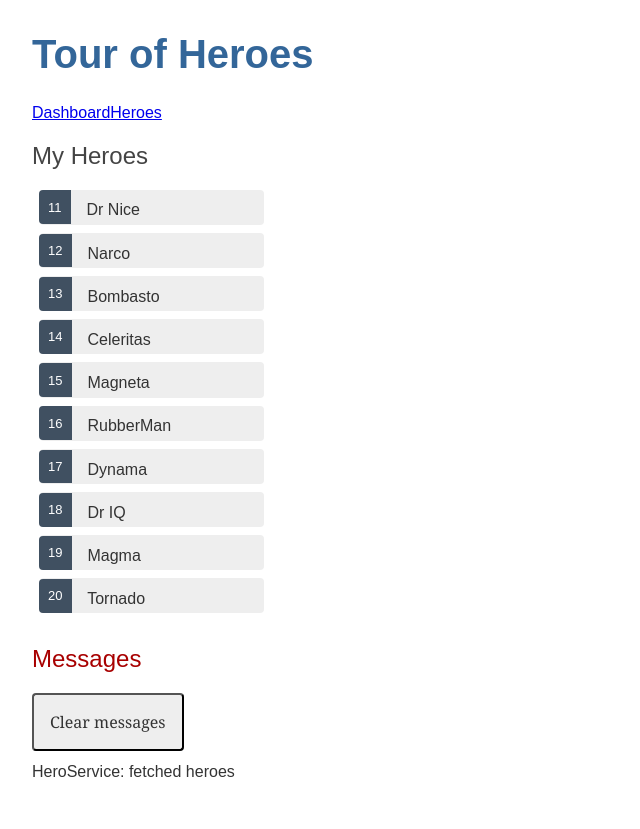
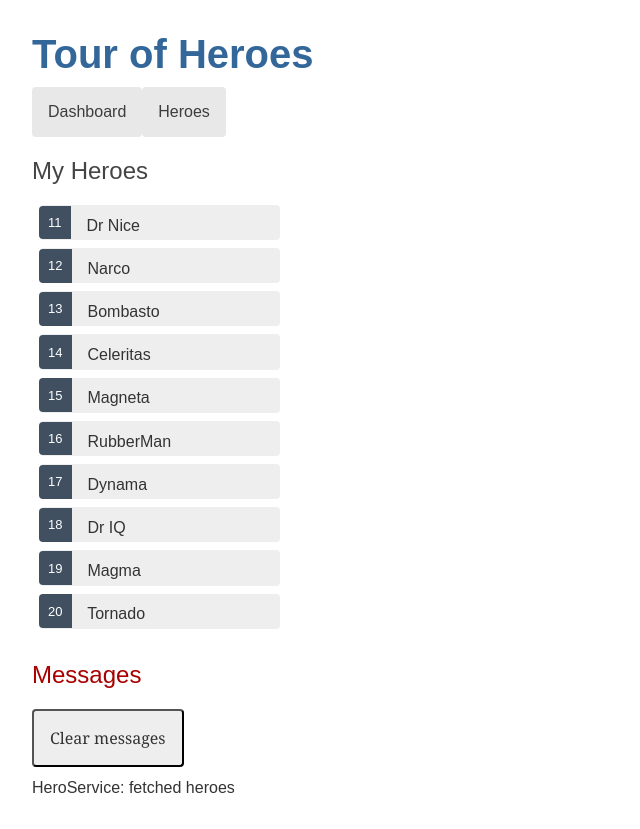
Before and after one commit to GoGiants1/angular-tour-of-heros, an Angular app: page /heroes in a window 1280 px wide. Shown: the whole page, without its empty margins (0-640 px from the left). Built offline with nearby package versions, Linux system fonts and the light colour scheme.

Commit message:
네비게이션 튜토리얼 완료

```diff
--- a/src/app/app-routing.module.ts
+++ b/src/app/app-routing.module.ts
@@ -6,10 +6,12 @@
 import { RouterModule, Routes } from '@angular/router';
 import { HeroesComponent } from './heroes/heroes.component';
 import { DashboardComponent } from './dashboard/dashboard.component';
+import { HeroDetailComponent } from './hero-detail/hero-detail.component';
 
 const routes: Routes = [
   { path: '', redirectTo: '/dashboard', pathMatch: 'full' },
   { path: 'heroes', component: HeroesComponent },
+  { path: 'detail/:id', component: HeroDetailComponent },
   { path: 'dashboard', component: DashboardComponent },
 ];
 
--- a/src/app/app.component.css
+++ b/src/app/app.component.css
@@ -0,0 +1,21 @@
+h1 {
+  margin-bottom: 0;
+}
+
+nav a {
+  padding: 1rem;
+  text-decoration: none;
+  margin-top: 10px;
+  display: inline-block;
+  background-color: #e8e8e8;
+  color: #3d3d3d;
+  border-radius: 4px;
+}
+
+nav a:hover {
+  color: white;
+  background-color: #42545c;
+}
+nav a.active {
+  background-color: black;
+}
--- a/src/app/dashboard/dashboard.component.html
+++ b/src/app/dashboard/dashboard.component.html
@@ -1,6 +1,6 @@
 <h2>Top Heroes</h2>
 <div class="heroes-menu">
-  <a *ngFor="let hero of heroes">
+  <a routerLink="/detail/{{ hero.id }}" *ngFor="let hero of heroes">
     {{ hero.name }}
   </a>
 </div>
--- a/src/app/hero-detail/hero-detail.component.css
+++ b/src/app/hero-detail/hero-detail.component.css
@@ -0,0 +1,24 @@
+/* HeroDetailComponent에 적용되는 CSS 스타일 */
+label {
+  color: #435960;
+  font-weight: bold;
+}
+input {
+  font-size: 1em;
+  padding: 0.5rem;
+}
+button {
+  margin-top: 20px;
+  background-color: #eee;
+  padding: 1rem;
+  border-radius: 4px;
+  font-size: 1rem;
+}
+button:hover {
+  background-color: #cfd8dc;
+}
+button:disabled {
+  background-color: #eee;
+  color: #ccc;
+  cursor: auto;
+}
--- a/src/app/hero-detail/hero-detail.component.ts
+++ b/src/app/hero-detail/hero-detail.component.ts
@@ -1,5 +1,8 @@
 import { Component, Input, OnInit } from '@angular/core';
 import { Hero } from '../hero';
+import { ActivatedRoute } from '@angular/router';
+import { Location } from '@angular/common';
+import { HeroService } from '../hero.service';
 @Component({
   selector: 'app-hero-detail',
   templateUrl: './hero-detail.component.html',
@@ -7,7 +10,20 @@
 })
 export class HeroDetailComponent implements OnInit {
   @Input() hero?: Hero; // 부모 컴포넌트로 부터 데이터 받아오기
-  constructor() {}
+  constructor(
+    private route: ActivatedRoute,
+    private heroService: HeroService,
+    private location: Location,
+  ) {}
 
-  ngOnInit(): void {}
+  ngOnInit(): void {
+    this.getHero();
+  }
+  getHero(): void {
+    const id = Number(this.route.snapshot.paramMap.get('id'));
+    this.heroService.getHero(id).subscribe((hero) => (this.hero = hero));
+  }
+  goback(): void {
+    this.location.back();
+  }
 }
--- a/src/app/hero.service.ts
+++ b/src/app/hero.service.ts
@@ -18,4 +18,11 @@
     this.messageService.add('HeroService: fetched heroes');
     return heroes;
   }
+  getHero(id: number): Observable<Hero> {
+    // 지금은 히어로의 `id` 프로퍼티가 항상 존재한다고 간주.
+    // TODO: 에러 처리
+    const hero = HEROES.find((h) => h.id === id)!;
+    this.messageService.add(`HeroService: fetched hero id=${id}`);
+    return of(hero);
+  }
 }
--- a/src/app/heroes/heroes.component.css
+++ b/src/app/heroes/heroes.component.css
@@ -1,4 +1,3 @@
-/* HeroesComponent's private CSS styles */
 .heroes {
   margin: 0 0 2em 0;
   list-style-type: none;
@@ -6,35 +5,37 @@
   width: 15em;
 }
 .heroes li {
+  position: relative;
   cursor: pointer;
-  position: relative;
-  left: 0;
+}
+
+.heroes li:hover {
+  transform: scale(1.05);
+  transition: all 0.5s;
+}
+
+.heroes a {
+  color: #333;
+  text-decoration: none;
   background-color: #eee;
   margin: 0.5em;
   padding: 0.3em 0;
   height: 1.6em;
   border-radius: 4px;
+  display: block;
+  width: 100%;
 }
-.heroes li:hover {
+
+.heroes a:hover {
   color: #2c3a41;
   background-color: #e6e6e6;
-  /* left: 0.1em; */
-  /* 개인적으로 추가한 부분 */
-  transform: scale(1.05);
-  transition: all 0.5s;
 }
-.heroes li.selected {
-  background-color: black;
-  color: white;
+
+.heroes a:active {
+  background-color: #525252;
+  color: #fafafa;
 }
-.heroes li.selected:hover {
-  background-color: #505050;
-  color: white;
-}
-.heroes li.selected:active {
-  background-color: black;
-  color: white;
-}
+
 .heroes .badge {
   display: inline-block;
   font-size: small;
--- a/src/app/heroes/heroes.component.html
+++ b/src/app/heroes/heroes.component.html
@@ -1,8 +1,8 @@
 <h2>My Heroes</h2>
 <ul class="heroes">
-  <li *ngFor="let hero of heroes" [class.selected]="hero === selectedHero" (click)="onSelect(hero)">
-    <span class="badge">{{ hero.id }}</span> {{ hero.name }}
+  <li *ngFor="let hero of heroes">
+    <a routerLink="/detail/{{ hero.id }}">
+      <span class="badge">{{ hero.id }}</span> {{ hero.name }}
+    </a>
   </li>
 </ul>
-
-<app-hero-detail [hero]="selectedHero"></app-hero-detail>
--- a/src/app/heroes/heroes.component.ts
+++ b/src/app/heroes/heroes.component.ts
@@ -20,12 +20,6 @@
     this.getHeros();
   }
 
-  selectedHero?: Hero;
-  onSelect(hero: Hero) {
-    this.selectedHero = hero;
-    this.messageService.add(`HeroesComponent: Selected hero id=${hero.id}`);
-  }
-
   getHeros() {
     this.heroService.getHeroes().subscribe((heroes) => (this.heroes = heroes));
   }
```
